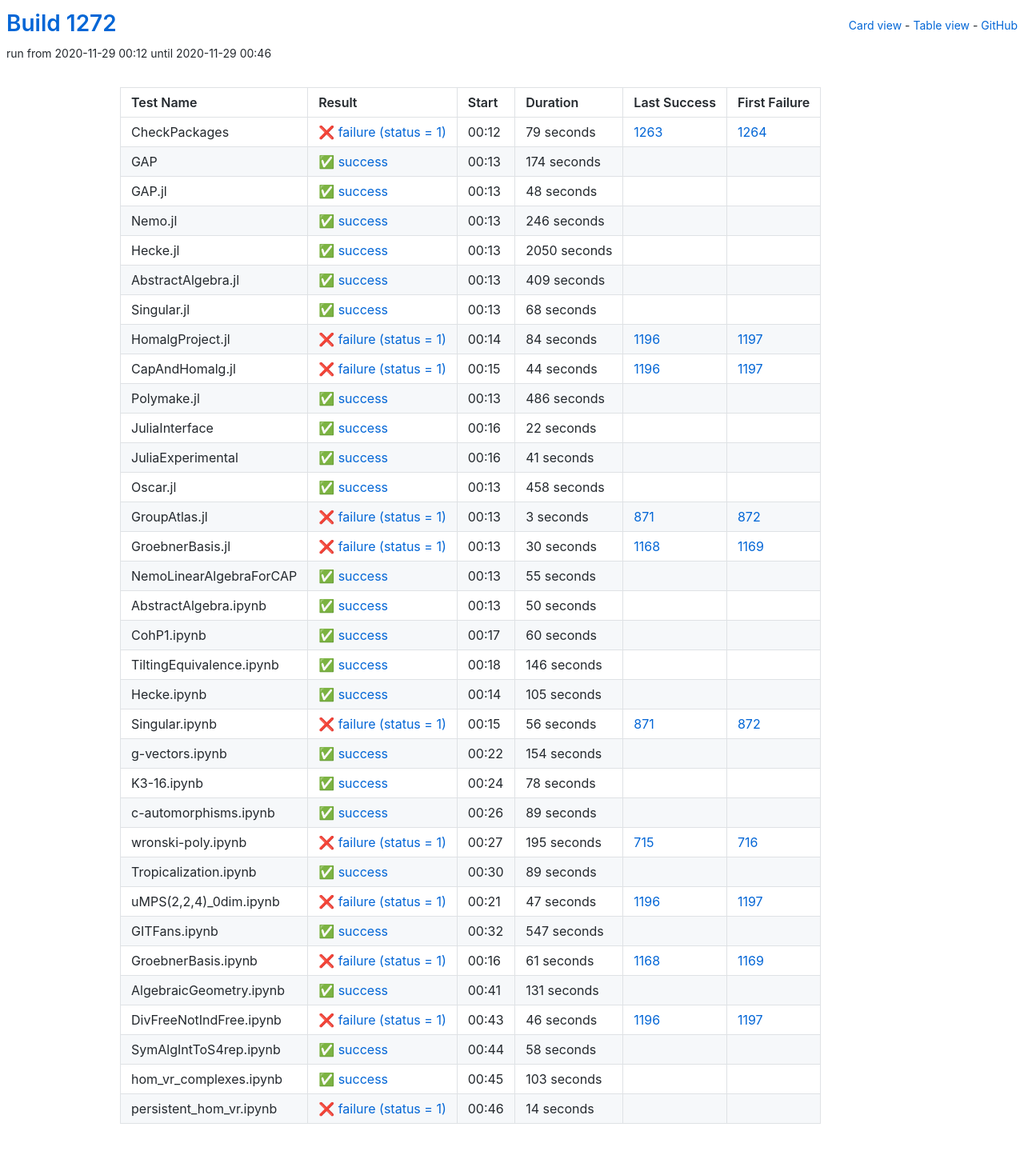
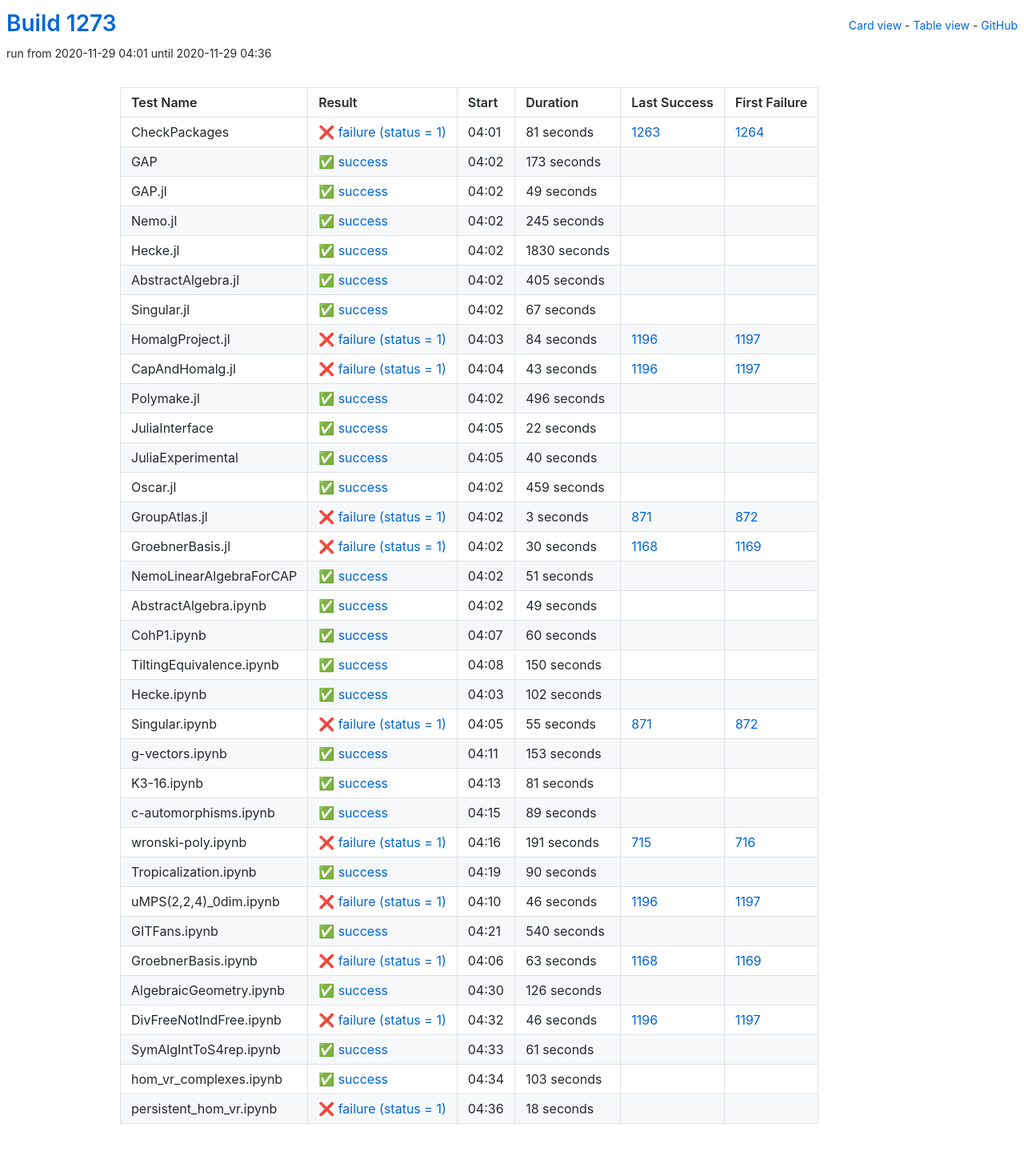
Before and after one commit to oscar-system/oscar-ci-status-stable, a Jekyll site: the page built from table.html, in a window 1280 px wide. Shown: the whole page at 80% size. Built offline with Jekyll 4.4.1, drawn with Linux system fonts in a browser that asks for light colours.

Commit message:
Build #1273

```diff
--- a/_data/ci.yml
+++ b/_data/ci.yml
@@ -1,6 +1,6 @@
 ---
-build: 1272
-build_url: https://oscarci.mathematik.uni-kl.de/job/oscar-stable/1272/
+build: 1273
+build_url: https://oscarci.mathematik.uni-kl.de/job/oscar-stable/1273/
 job: oscar-stable
 organization: oscar-system
 repo: oscar-ci-status-stable
@@ -8,92 +8,92 @@ repourl: https://github.com/oscar-system/oscar-ci-status-stable
 tests:
 - name: CheckPackages
   id: checkpackages
-  log: https://oscarci.mathematik.uni-kl.de/job/oscar-stable/1272/artifact/logs/build-1272/CheckPackages.log
-  start: 2020-11-29 00:12
+  log: https://oscarci.mathematik.uni-kl.de/job/oscar-stable/1273/artifact/logs/build-1273/CheckPackages.log
+  start: 2020-11-29 04:01
   success: false
   exitcode: 1
   status: failure
-  duration: 79
+  duration: 81
   last_success: 1263
   last_success_url: https://oscarci.mathematik.uni-kl.de/job/oscar-stable/1263/
   first_failure: 1264
   first_failure_url: https://oscarci.mathematik.uni-kl.de/job/oscar-stable/1264/
 - name: GAP
   id: gap
-  log: https://oscarci.mathematik.uni-kl.de/job/oscar-stable/1272/artifact/logs/build-1272/GAP.log
-  start: 2020-11-29 00:13
+  log: https://oscarci.mathematik.uni-kl.de/job/oscar-stable/1273/artifact/logs/build-1273/GAP.log
+  start: 2020-11-29 04:02
   success: true
   exitcode: 0
   status: success
-  duration: 174
+  duration: 173
   last_success: false
   last_success_url:
   first_failure: false
   first_failure_url:
 - name: GAP.jl
   id: gap-jl
-  log: https://oscarci.mathematik.uni-kl.de/job/oscar-stable/1272/artifact/logs/build-1272/GAP.jl.log
-  start: 2020-11-29 00:13
+  log: https://oscarci.mathematik.uni-kl.de/job/oscar-stable/1273/artifact/logs/build-1273/GAP.jl.log
+  start: 2020-11-29 04:02
   success: true
   exitcode: 0
   status: success
-  duration: 48
+  duration: 49
   last_success: false
   last_success_url:
   first_failure: false
   first_failure_url:
 - name: Nemo.jl
   id: nemo-jl
-  log: https://oscarci.mathematik.uni-kl.de/job/oscar-stable/1272/artifact/logs/build-1272/Nemo.jl.log
-  start: 2020-11-29 00:13
+  log: https://oscarci.mathematik.uni-kl.de/job/oscar-stable/1273/artifact/logs/build-1273/Nemo.jl.log
+  start: 2020-11-29 04:02
   success: true
   exitcode: 0
   status: success
-  duration: 246
+  duration: 245
   last_success: false
   last_success_url:
   first_failure: false
   first_failure_url:
 - name: Hecke.jl
   id: hecke-jl
-  log: https://oscarci.mathematik.uni-kl.de/job/oscar-stable/1272/artifact/logs/build-1272/Hecke.jl.log
-  start: 2020-11-29 00:13
+  log: https://oscarci.mathematik.uni-kl.de/job/oscar-stable/1273/artifact/logs/build-1273/Hecke.jl.log
+  start: 2020-11-29 04:02
   success: true
   exitcode: 0
   status: success
-  duration: 2050
+  duration: 1830
   last_success: false
   last_success_url:
   first_failure: false
   first_failure_url:
 - name: AbstractAlgebra.jl
   id: abstractalgebra-jl
-  log: https://oscarci.mathematik.uni-kl.de/job/oscar-stable/1272/artifact/logs/build-1272/AbstractAlgebra.jl.log
-  start: 2020-11-29 00:13
+  log: https://oscarci.mathematik.uni-kl.de/job/oscar-stable/1273/artifact/logs/build-1273/AbstractAlgebra.jl.log
+  start: 2020-11-29 04:02
   success: true
   exitcode: 0
   status: success
-  duration: 409
+  duration: 405
   last_success: false
   last_success_url:
   first_failure: false
   first_failure_url:
 - name: Singular.jl
   id: singular-jl
-  log: https://oscarci.mathematik.uni-kl.de/job/oscar-stable/1272/artifact/logs/build-1272/Singular.jl.log
-  start: 2020-11-29 00:13
+  log: https://oscarci.mathematik.uni-kl.de/job/oscar-stable/1273/artifact/logs/build-1273/Singular.jl.log
+  start: 2020-11-29 04:02
   success: true
   exitcode: 0
   status: success
-  duration: 68
+  duration: 67
   last_success: false
   last_success_url:
   first_failure: false
   first_failure_url:
 - name: HomalgProject.jl
   id: homalgproject-jl
-  log: https://oscarci.mathematik.uni-kl.de/job/oscar-stable/1272/artifact/logs/build-1272/HomalgProject.jl.log
-  start: 2020-11-29 00:14
+  log: https://oscarci.mathematik.uni-kl.de/job/oscar-stable/1273/artifact/logs/build-1273/HomalgProject.jl.log
+  start: 2020-11-29 04:03
   success: false
   exitcode: 1
   status: failure
@@ -104,32 +104,32 @@ tests:
   first_failure_url: https://oscarci.mathematik.uni-kl.de/job/oscar-stable/1197/
 - name: CapAndHomalg.jl
   id: capandhomalg-jl
-  log: https://oscarci.mathematik.uni-kl.de/job/oscar-stable/1272/artifact/logs/build-1272/CapAndHomalg.jl.log
-  start: 2020-11-29 00:15
+  log: https://oscarci.mathematik.uni-kl.de/job/oscar-stable/1273/artifact/logs/build-1273/CapAndHomalg.jl.log
+  start: 2020-11-29 04:04
   success: false
   exitcode: 1
   status: failure
-  duration: 44
+  duration: 43
   last_success: 1196
   last_success_url: https://oscarci.mathematik.uni-kl.de/job/oscar-stable/1196/
   first_failure: 1197
   first_failure_url: https://oscarci.mathematik.uni-kl.de/job/oscar-stable/1197/
 - name: Polymake.jl
   id: polymake-jl
-  log: https://oscarci.mathematik.uni-kl.de/job/oscar-stable/1272/artifact/logs/build-1272/Polymake.jl.log
-  start: 2020-11-29 00:13
+  log: https://oscarci.mathematik.uni-kl.de/job/oscar-stable/1273/artifact/logs/build-1273/Polymake.jl.log
+  start: 2020-11-29 04:02
   success: true
   exitcode: 0
   status: success
-  duration: 486
+  duration: 496
   last_success: false
   last_success_url:
   first_failure: false
   first_failure_url:
 - name: JuliaInterface
   id: juliainterface
-  log: https://oscarci.mathematik.uni-kl.de/job/oscar-stable/1272/artifact/logs/build-1272/JuliaInterface.log
-  start: 2020-11-29 00:16
+  log: https://oscarci.mathematik.uni-kl.de/job/oscar-stable/1273/artifact/logs/build-1273/JuliaInterface.log
+  start: 2020-11-29 04:05
   success: true
   exitcode: 0
   status: success
@@ -140,32 +140,32 @@ tests:
   first_failure_url:
 - name: JuliaExperimental
   id: juliaexperimental
-  log: https://oscarci.mathematik.uni-kl.de/job/oscar-stable/1272/artifact/logs/build-1272/JuliaExperimental.log
-  start: 2020-11-29 00:16
+  log: https://oscarci.mathematik.uni-kl.de/job/oscar-stable/1273/artifact/logs/build-1273/JuliaExperimental.log
+  start: 2020-11-29 04:05
   success: true
   exitcode: 0
   status: success
-  duration: 41
+  duration: 40
   last_success: false
   last_success_url:
   first_failure: false
   first_failure_url:
 - name: Oscar.jl
   id: oscar-jl
-  log: https://oscarci.mathematik.uni-kl.de/job/oscar-stable/1272/artifact/logs/build-1272/Oscar.jl.log
-  start: 2020-11-29 00:13
+  log: https://oscarci.mathematik.uni-kl.de/job/oscar-stable/1273/artifact/logs/build-1273/Oscar.jl.log
+  start: 2020-11-29 04:02
   success: true
   exitcode: 0
   status: success
-  duration: 458
+  duration: 459
   last_success: false
   last_success_url:
   first_failure: false
   first_failure_url:
 - name: GroupAtlas.jl
   id: groupatlas-jl
-  log: https://oscarci.mathematik.uni-kl.de/job/oscar-stable/1272/artifact/logs/build-1272/GroupAtlas.jl.log
-  start: 2020-11-29 00:13
+  log: https://oscarci.mathematik.uni-kl.de/job/oscar-stable/1273/artifact/logs/build-1273/GroupAtlas.jl.log
+  start: 2020-11-29 04:02
   success: false
   exitcode: 1
   status: failure
@@ -176,8 +176,8 @@ tests:
   first_failure_url: https://oscarci.mathematik.uni-kl.de/job/oscar-stable/872/
 - name: GroebnerBasis.jl
   id: groebnerbasis-jl
-  log: https://oscarci.mathematik.uni-kl.de/job/oscar-stable/1272/artifact/logs/build-1272/GroebnerBasis.jl.log
-  start: 2020-11-29 00:13
+  log: https://oscarci.mathematik.uni-kl.de/job/oscar-stable/1273/artifact/logs/build-1273/GroebnerBasis.jl.log
+  start: 2020-11-29 04:02
   success: false
   exitcode: 1
   status: failure
@@ -188,32 +188,32 @@ tests:
   first_failure_url: https://oscarci.mathematik.uni-kl.de/job/oscar-stable/1169/
 - name: NemoLinearAlgebraForCAP
   id: nemolinearalgebraforcap
-  log: https://oscarci.mathematik.uni-kl.de/job/oscar-stable/1272/artifact/logs/build-1272/NemoLinearAlgebraForCAP.log
-  start: 2020-11-29 00:13
+  log: https://oscarci.mathematik.uni-kl.de/job/oscar-stable/1273/artifact/logs/build-1273/NemoLinearAlgebraForCAP.log
+  start: 2020-11-29 04:02
   success: true
   exitcode: 0
   status: success
-  duration: 55
+  duration: 51
   last_success: false
   last_success_url:
   first_failure: false
   first_failure_url:
 - name: AbstractAlgebra.ipynb
   id: abstractalgebra-ipynb
-  log: https://oscarci.mathematik.uni-kl.de/job/oscar-stable/1272/artifact/logs/build-1272/AbstractAlgebra.ipynb.log
-  start: 2020-11-29 00:13
+  log: https://oscarci.mathematik.uni-kl.de/job/oscar-stable/1273/artifact/logs/build-1273/AbstractAlgebra.ipynb.log
+  start: 2020-11-29 04:02
   success: true
   exitcode: 0
   status: success
-  duration: 50
+  duration: 49
   last_success: false
   last_success_url:
   first_failure: false
   first_failure_url:
 - name: CohP1.ipynb
   id: cohp1-ipynb
-  log: https://oscarci.mathematik.uni-kl.de/job/oscar-stable/1272/artifact/logs/build-1272/CohP1.ipynb.log
-  start: 2020-11-29 00:17
+  log: https://oscarci.mathematik.uni-kl.de/job/oscar-stable/1273/artifact/logs/build-1273/CohP1.ipynb.log
+  start: 2020-11-29 04:07
   success: true
   exitcode: 0
   status: success
@@ -224,68 +224,68 @@ tests:
   first_failure_url:
 - name: TiltingEquivalence.ipynb
   id: tiltingequivalence-ipynb
-  log: https://oscarci.mathematik.uni-kl.de/job/oscar-stable/1272/artifact/logs/build-1272/TiltingEquivalence.ipynb.log
-  start: 2020-11-29 00:18
+  log: https://oscarci.mathematik.uni-kl.de/job/oscar-stable/1273/artifact/logs/build-1273/TiltingEquivalence.ipynb.log
+  start: 2020-11-29 04:08
   success: true
   exitcode: 0
   status: success
-  duration: 146
+  duration: 150
   last_success: false
   last_success_url:
   first_failure: false
   first_failure_url:
 - name: Hecke.ipynb
   id: hecke-ipynb
-  log: https://oscarci.mathematik.uni-kl.de/job/oscar-stable/1272/artifact/logs/build-1272/Hecke.ipynb.log
-  start: 2020-11-29 00:14
+  log: https://oscarci.mathematik.uni-kl.de/job/oscar-stable/1273/artifact/logs/build-1273/Hecke.ipynb.log
+  start: 2020-11-29 04:03
   success: true
   exitcode: 0
   status: success
-  duration: 105
+  duration: 102
   last_success: false
   last_success_url:
   first_failure: false
   first_failure_url:
 - name: Singular.ipynb
   id: singular-ipynb
-  log: https://oscarci.mathematik.uni-kl.de/job/oscar-stable/1272/artifact/logs/build-1272/Singular.ipynb.log
-  start: 2020-11-29 00:15
+  log: https://oscarci.mathematik.uni-kl.de/job/oscar-stable/1273/artifact/logs/build-1273/Singular.ipynb.log
+  start: 2020-11-29 04:05
   success: false
   exitcode: 1
   status: failure
-  duration: 56
+  duration: 55
   last_success: 871
   last_success_url: https://oscarci.mathematik.uni-kl.de/job/oscar-stable/871/
   first_failure: 872
   first_failure_url: https://oscarci.mathematik.uni-kl.de/job/oscar-stable/872/
 - name: g-vectors.ipynb
   id: g-vectors-ipynb
-  log: https://oscarci.mathematik.uni-kl.de/job/oscar-stable/1272/artifact/logs/build-1272/g-vectors.ipynb.log
-  start: 2020-11-29 00:22
+  log: https://oscarci.mathematik.uni-kl.de/job/oscar-stable/1273/artifact/logs/build-1273/g-vectors.ipynb.log
+  start: 2020-11-29 04:11
   success: true
   exitcode: 0
   status: success
-  duration: 154
+  duration: 153
   last_success: false
   last_success_url:
   first_failure: false
   first_failure_url:
 - name: K3-16.ipynb
   id: k3-16-ipynb
-  log: https://oscarci.mathematik.uni-kl.de/job/oscar-stable/1272/artifact/logs/build-1272/K3-16.ipynb.log
-  start: 2020-11-29 00:24
+  log: https://oscarci.mathematik.uni-kl.de/job/oscar-stable/1273/artifact/logs/build-1273/K3-16.ipynb.log
+  start: 2020-11-29 04:13
   success: true
   exitcode: 0
   status: success
-  duration: 78
+  duration: 81
   last_success: false
   last_success_url:
   first_failure: false
   first_failure_url:
 - name: c-automorphisms.ipynb
   id: c-automorphisms-ipynb
-  log: https://oscarci.mathematik.uni-kl.de/job/oscar-stable/1272/artifact/logs/build-1272/c-automorphisms.ipynb.log
-  start: 2020-11-29 00:26
+  log: https://oscarci.mathematik.uni-kl.de/job/oscar-stable/1273/artifact/logs/build-1273/c-automorphisms.ipynb.log
+  start: 2020-11-29 04:15
   success: true
   exitcode: 0
   status: success
@@ -296,80 +296,80 @@ tests:
   first_failure_url:
 - name: wronski-poly.ipynb
   id: wronski-poly-ipynb
-  log: https://oscarci.mathematik.uni-kl.de/job/oscar-stable/1272/artifact/logs/build-1272/wronski-poly.ipynb.log
-  start: 2020-11-29 00:27
+  log: https://oscarci.mathematik.uni-kl.de/job/oscar-stable/1273/artifact/logs/build-1273/wronski-poly.ipynb.log
+  start: 2020-11-29 04:16
   success: false
   exitcode: 1
   status: failure
-  duration: 195
+  duration: 191
   last_success: 715
   last_success_url: https://oscarci.mathematik.uni-kl.de/job/oscar-stable/715/
   first_failure: 716
   first_failure_url: https://oscarci.mathematik.uni-kl.de/job/oscar-stable/716/
 - name: Tropicalization.ipynb
   id: tropicalization-ipynb
-  log: https://oscarci.mathematik.uni-kl.de/job/oscar-stable/1272/artifact/logs/build-1272/Tropicalization.ipynb.log
-  start: 2020-11-29 00:30
+  log: https://oscarci.mathematik.uni-kl.de/job/oscar-stable/1273/artifact/logs/build-1273/Tropicalization.ipynb.log
+  start: 2020-11-29 04:19
   success: true
   exitcode: 0
   status: success
-  duration: 89
+  duration: 90
   last_success: false
   last_success_url:
   first_failure: false
   first_failure_url:
 - name: uMPS(2,2,4)_0dim.ipynb
   id: umps-2-2-4-0dim-ipynb
-  log: https://oscarci.mathematik.uni-kl.de/job/oscar-stable/1272/artifact/logs/build-1272/uMPS-2-2-4-_0dim.ipynb.log
-  start: 2020-11-29 00:21
+  log: https://oscarci.mathematik.uni-kl.de/job/oscar-stable/1273/artifact/logs/build-1273/uMPS-2-2-4-_0dim.ipynb.log
+  start: 2020-11-29 04:10
   success: false
   exitcode: 1
   status: failure
-  duration: 47
+  duration: 46
   last_success: 1196
   last_success_url: https://oscarci.mathematik.uni-kl.de/job/oscar-stable/1196/
   first_failure: 1197
   first_failure_url: https://oscarci.mathematik.uni-kl.de/job/oscar-stable/1197/
 - name: GITFans.ipynb
   id: gitfans-ipynb
-  log: https://oscarci.mathematik.uni-kl.de/job/oscar-stable/1272/artifact/logs/build-1272/GITFans.ipynb.log
-  start: 2020-11-29 00:32
+  log: https://oscarci.mathematik.uni-kl.de/job/oscar-stable/1273/artifact/logs/build-1273/GITFans.ipynb.log
+  start: 2020-11-29 04:21
   success: true
   exitcode: 0
   status: success
-  duration: 547
+  duration: 540
   last_success: false
   last_success_url:
   first_failure: false
   first_failure_url:
 - name: GroebnerBasis.ipynb
   id: groebnerbasis-ipynb
-  log: https://oscarci.mathematik.uni-kl.de/job/oscar-stable/1272/artifact/logs/build-1272/GroebnerBasis.ipynb.log
-  start: 2020-11-29 00:16
+  log: https://oscarci.mathematik.uni-kl.de/job/oscar-stable/1273/artifact/logs/build-1273/GroebnerBasis.ipynb.log
+  start: 2020-11-29 04:06
   success: false
   exitcode: 1
   status: failure
-  duration: 61
+  duration: 63
   last_success: 1168
   last_success_url: https://oscarci.mathematik.uni-kl.de/job/oscar-stable/1168/
   first_failure: 1169
   first_failure_url: https://oscarci.mathematik.uni-kl.de/job/oscar-stable/1169/
 - name: AlgebraicGeometry.ipynb
   id: algebraicgeometry-ipynb
-  log: https://oscarci.mathematik.uni-kl.de/job/oscar-stable/1272/artifact/logs/build-1272/AlgebraicGeometry.ipynb.log
-  start: 2020-11-29 00:41
+  log: https://oscarci.mathematik.uni-kl.de/job/oscar-stable/1273/artifact/logs/build-1273/AlgebraicGeometry.ipynb.log
+  start: 2020-11-29 04:30
   success: true
   exitcode: 0
   status: success
-  duration: 131
+  duration: 126
   last_success: false
   last_success_url:
   first_failure: false
   first_failure_url:
 - name: DivFreeNotIndFree.ipynb
   id: divfreenotindfree-ipynb
-  log: https://oscarci.mathematik.uni-kl.de/job/oscar-stable/1272/artifact/logs/build-1272/DivFreeNotIndFree.ipynb.log
-  start: 2020-11-29 00:43
+  log: https://oscarci.mathematik.uni-kl.de/job/oscar-stable/1273/artifact/logs/build-1273/DivFreeNotIndFree.ipynb.log
+  start: 2020-11-29 04:32
   success: false
   exitcode: 1
   status: failure
@@ -380,20 +380,20 @@ tests:
   first_failure_url: https://oscarci.mathematik.uni-kl.de/job/oscar-stable/1197/
 - name: SymAlgIntToS4rep.ipynb
   id: symalginttos4rep-ipynb
-  log: https://oscarci.mathematik.uni-kl.de/job/oscar-stable/1272/artifact/logs/build-1272/SymAlgIntToS4rep.ipynb.log
-  start: 2020-11-29 00:44
+  log: https://oscarci.mathematik.uni-kl.de/job/oscar-stable/1273/artifact/logs/build-1273/SymAlgIntToS4rep.ipynb.log
+  start: 2020-11-29 04:33
   success: true
   exitcode: 0
   status: success
-  duration: 58
+  duration: 61
   last_success: false
   last_success_url:
   first_failure: false
   first_failure_url:
 - name: hom_vr_complexes.ipynb
   id: hom-vr-complexes-ipynb
-  log: https://oscarci.mathematik.uni-kl.de/job/oscar-stable/1272/artifact/logs/build-1272/hom_vr_complexes.ipynb.log
-  start: 2020-11-29 00:45
+  log: https://oscarci.mathematik.uni-kl.de/job/oscar-stable/1273/artifact/logs/build-1273/hom_vr_complexes.ipynb.log
+  start: 2020-11-29 04:34
   success: true
   exitcode: 0
   status: success
@@ -404,12 +404,12 @@ tests:
   first_failure_url:
 - name: persistent_hom_vr.ipynb
   id: persistent-hom-vr-ipynb
-  log: https://oscarci.mathematik.uni-kl.de/job/oscar-stable/1272/artifact/logs/build-1272/persistent_hom_vr.ipynb.log
-  start: 2020-11-29 00:46
+  log: https://oscarci.mathematik.uni-kl.de/job/oscar-stable/1273/artifact/logs/build-1273/persistent_hom_vr.ipynb.log
+  start: 2020-11-29 04:36
   success: false
   exitcode: 1
   status: failure
-  duration: 14
+  duration: 18
   last_success: false
   last_success_url:
   first_failure: false
```
Also changed, not shown: README.md.
